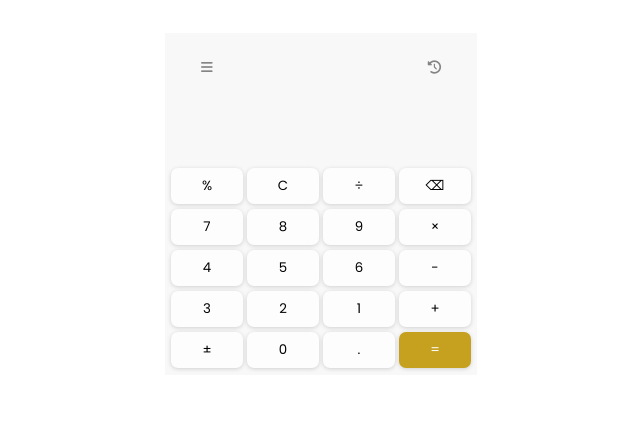
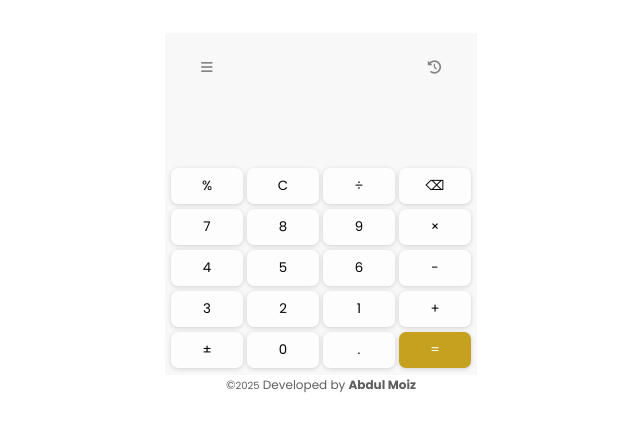
Before and after one commit to AbdulMoiz34/Simple-Calculator, a plain HTML site: page index.html in a window 1280 px wide. Shown: the part 196-626 px from the top of the page, without its empty margins (319-959 px from the left). Drawn offline with Linux system fonts and the light colour scheme.

Commit message:
add footer

```diff
--- a/index.html
+++ b/index.html
@@ -58,6 +58,9 @@
                 <button onclick="calculator('.')">.</button>
                 <button class="equal-btn" onclick="calculator('=')">=</button>
             </div>
+            <footer>
+                <p>&copy;<small>2025</small> Developed by <a target="_blank" href="https://github.com/AbdulMoiz34">Abdul Moiz</a></p>
+            </footer>
         </div>
     </main>
     <script src="app.js"></script>
--- a/style.css
+++ b/style.css
@@ -57,7 +57,7 @@ main {
     outline: none;
     width: 100%;
     background-color: var(--background-color);
-     height: 80px;
+    height: 80px;
     text-align: right;
     padding: 0 16px;
     box-sizing: border-box;
@@ -88,3 +88,18 @@ button.equal-btn {
     background-color: var(--highlight-color) !important;
     color: var(--button-color);
 }
+
+footer {
+    margin-top: .5rem;
+    font-size: 12px;
+    text-align: center;
+    color: rgb(94, 94, 94);
+    & a {
+        text-decoration: none;
+        color: rgb(94, 94, 94);
+        font-weight: bolder;
+        &:hover {
+         color: #000;
+        }
+    }
+}
```
